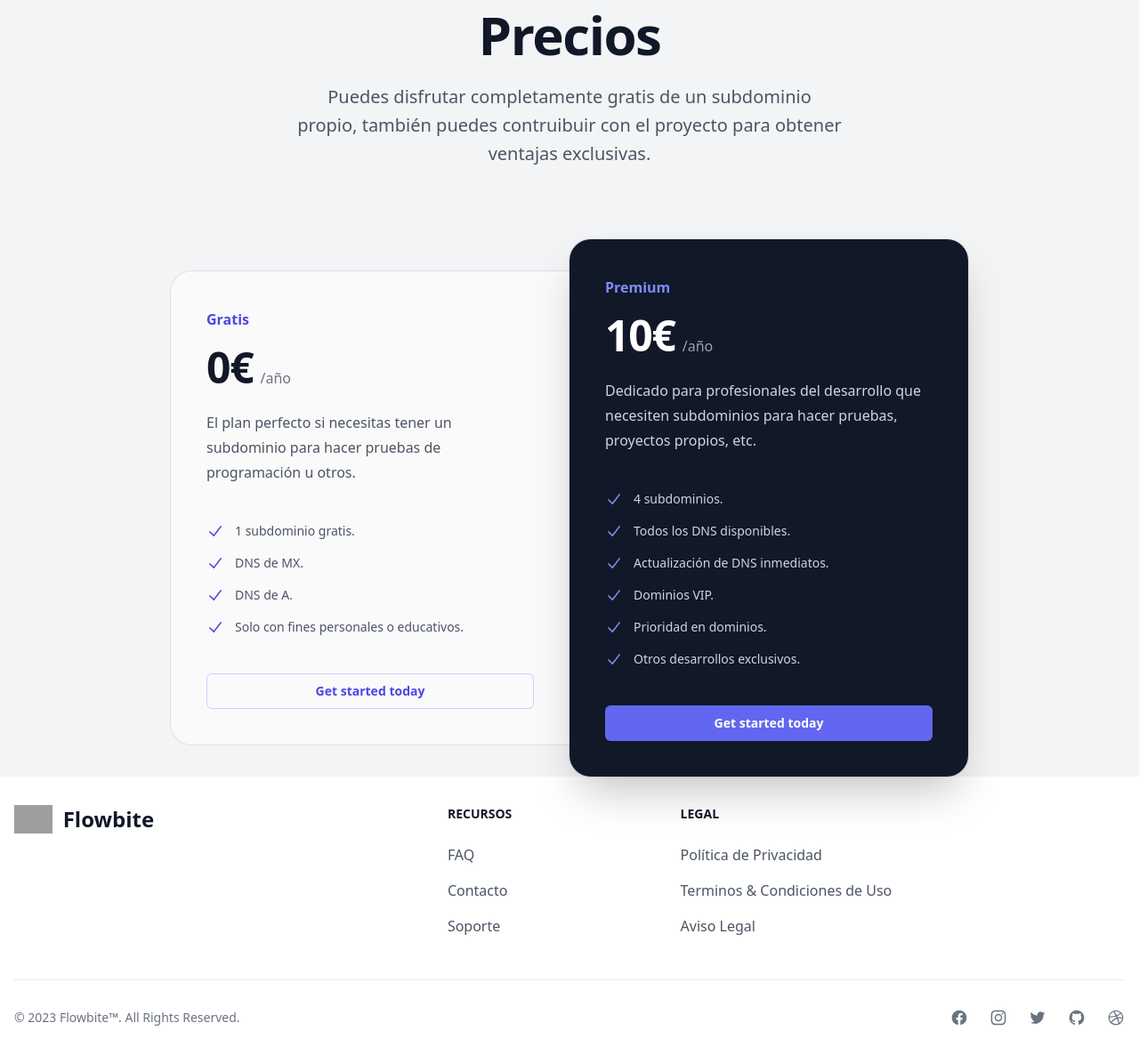
After one commit to luishgc93-cc/subdomains-free, a Symfony app: template templates/Static/home.html.twig in a window 1280 px wide. The commit adds this page. Shown: the part 1149-2335 px from the top of the page at 89% size. Run offline with Twig, Linux system fonts and the light colour scheme; the template is opened without the code that fills it, so the values that code supplies are empty; some libraries are stand-ins or nearby versions; grey boxes are pictures that could not be loaded.

Commit message:
add home

```diff
--- /dev/null
+++ b/config/routes/app/00-static.yaml
@@ -0,0 +1,3 @@
+front.v1.home:
+  path: /
+  controller: App\Controller\StaticController::home
--- /dev/null
+++ b/templates/Static/home.html.twig
@@ -0,0 +1,165 @@
+{% extends 'base.html.twig' %}
+
+{% block body %}
+
+
+<body class="bg-gray-100 text-gray-900 font-sans">
+
+<div class="relative isolate overflow-hidden bg-gray-900 py-24 sm:py-32">
+
+  <img src="https://images.unsplash.com/photo-1521737604893-d14cc237f11d?ixlib=rb-4.0.3&ixid=MnwxMjA3fDB8MHxwaG90by1wYWdlfHx8fGVufDB8fHx8&auto=format&fit=crop&crop=focalpoint&fp-y=.8&w=2830&h=1500&q=80&blend=111827&sat=-100&exp=15&blend-mode=multiply" alt="" class="absolute inset-0 -z-10 size-full object-cover object-right md:object-center">
+  <div class="hidden sm:absolute sm:-top-10 sm:right-1/2 sm:-z-10 sm:mr-10 sm:block sm:transform-gpu sm:blur-3xl" aria-hidden="true">
+    <div class="aspect-1097/845 w-[68.5625rem] bg-linear-to-tr from-[#ff4694] to-[#776fff] opacity-20" style="clip-path: polygon(74.1% 44.1%, 100% 61.6%, 97.5% 26.9%, 85.5% 0.1%, 80.7% 2%, 72.5% 32.5%, 60.2% 62.4%, 52.4% 68.1%, 47.5% 58.3%, 45.2% 34.5%, 27.5% 76.7%, 0.1% 64.9%, 17.9% 100%, 27.6% 76.8%, 76.1% 97.7%, 74.1% 44.1%)"></div>
+  </div>
+  <div class="absolute -top-52 left-1/2 -z-10 -translate-x-1/2 transform-gpu blur-3xl sm:top-[-28rem] sm:ml-16 sm:translate-x-0 sm:transform-gpu" aria-hidden="true">
+    <div class="aspect-1097/845 w-[68.5625rem] bg-linear-to-tr from-[#ff4694] to-[#776fff] opacity-20" style="clip-path: polygon(74.1% 44.1%, 100% 61.6%, 97.5% 26.9%, 85.5% 0.1%, 80.7% 2%, 72.5% 32.5%, 60.2% 62.4%, 52.4% 68.1%, 47.5% 58.3%, 45.2% 34.5%, 27.5% 76.7%, 0.1% 64.9%, 17.9% 100%, 27.6% 76.8%, 76.1% 97.7%, 74.1% 44.1%)"></div>
+  </div>
+  <div class="mx-auto max-w-7xl px-6 lg:px-8">
+    <div class="mx-auto max-w-2xl lg:mx-0">
+      <h2 class="text-5xl font-semibold tracking-tight text-white sm:text-7xl">Subdominios gratis</h2>
+      <p class="mt-8 text-lg font-medium text-pretty text-gray-300 sm:text-xl/8">Anim aute id magna aliqua ad ad non deserunt sunt. Qui irure qui lorem cupidatat commodo. Elit sunt amet fugiat veniam occaecat fugiat.</p>
+    </div>
+    <div class="mx-auto mt-10 max-w-2xl lg:mx-0 lg:max-w-none">
+      <div class="grid grid-cols-1 gap-x-8 gap-y-6 text-base/7 font-semibold text-white sm:grid-cols-2 md:flex lg:gap-x-10">
+        <a href="#">Open roles <span aria-hidden="true">&rarr;</span></a>
+        <a href="#">Internship program <span aria-hidden="true">&rarr;</span></a>
+        <a href="#">Our values <span aria-hidden="true">&rarr;</span></a>
+        <a href="#">Meet our leadership <span aria-hidden="true">&rarr;</span></a>
+      </div>
+      <dl class="mt-16 grid grid-cols-1 gap-8 sm:mt-20 sm:grid-cols-2 lg:grid-cols-4">
+        <div class="flex flex-col-reverse gap-1">
+          <dt class="text-base/7 text-gray-300">Offices worldwide</dt>
+          <dd class="text-4xl font-semibold tracking-tight text-white">12</dd>
+        </div>
+        <div class="flex flex-col-reverse gap-1">
+          <dt class="text-base/7 text-gray-300">Full-time colleagues</dt>
+          <dd class="text-4xl font-semibold tracking-tight text-white">300+</dd>
+        </div>
+        <div class="flex flex-col-reverse gap-1">
+          <dt class="text-base/7 text-gray-300">Hours per week</dt>
+          <dd class="text-4xl font-semibold tracking-tight text-white">40</dd>
+        </div>
+        <div class="flex flex-col-reverse gap-1">
+          <dt class="text-base/7 text-gray-300">Paid time off</dt>
+          <dd class="text-4xl font-semibold tracking-tight text-white">Unlimited</dd>
+        </div>
+      </dl>
+    </div>
+  </div>
+</div>
+
+
+  <!-- Main Content -->
+  <main class="container mx-auto px-4 py-12">
+
+    <!-- Bloque de Video -->
+  <div class="absolute inset-x-0 -top-3 -z-10 transform-gpu overflow-hidden px-36 blur-3xl" aria-hidden="true">
+    <div class="mx-auto aspect-1155/678 w-[72.1875rem] bg-linear-to-tr from-[#ff80b5] to-[#9089fc] opacity-30" style="clip-path: polygon(74.1% 44.1%, 100% 61.6%, 97.5% 26.9%, 85.5% 0.1%, 80.7% 2%, 72.5% 32.5%, 60.2% 62.4%, 52.4% 68.1%, 47.5% 58.3%, 45.2% 34.5%, 27.5% 76.7%, 0.1% 64.9%, 17.9% 100%, 27.6% 76.8%, 76.1% 97.7%, 74.1% 44.1%)"></div>
+  </div>
+  <div class="mx-auto max-w-4xl text-center">
+     <p class="mt-2 text-5xl font-semibold tracking-tight text-balance text-gray-900 sm:text-6xl">Ver más</p>
+  </div>
+    <div class="aspect-w-16 aspect-h-9">
+          <iframe class="w-full h-full rounded-lg" src="https://www.youtube.com/embed/dQw4w9WgXcQ" title="YouTube video player" frameborder="0" allow="accelerometer; autoplay; clipboard-write; encrypted-media; gyroscope; picture-in-picture" allowfullscreen></iframe>
+    </div>
+  </div>
+
+    <div class="absolute inset-x-0 -top-3 -z-10 transform-gpu overflow-hidden px-36 blur-3xl mb-30" aria-hidden="true">
+    <div class="mx-auto aspect-1155/678 w-[72.1875rem] bg-linear-to-tr from-[#ff80b5] to-[#9089fc] opacity-30" style="clip-path: polygon(74.1% 44.1%, 100% 61.6%, 97.5% 26.9%, 85.5% 0.1%, 80.7% 2%, 72.5% 32.5%, 60.2% 62.4%, 52.4% 68.1%, 47.5% 58.3%, 45.2% 34.5%, 27.5% 76.7%, 0.1% 64.9%, 17.9% 100%, 27.6% 76.8%, 76.1% 97.7%, 74.1% 44.1%)"></div>
+  </div>
+  <div class="mx-auto max-w-4xl text-center">
+    <h2 class="mt-2 text-5xl font-semibold tracking-tight text-balance text-gray-900 sm:text-6xl">Precios</h2>
+  </div>
+  <p class="mx-auto mt-6 max-w-2xl text-center text-lg font-medium text-pretty text-gray-600 sm:text-xl/8">Puedes disfrutar completamente gratis de un subdominio propio, también puedes contruibuir con el proyecto para obtener ventajas exclusivas.</p>
+  <div class="mx-auto mt-16 grid max-w-lg grid-cols-1 items-center gap-y-6 sm:mt-20 sm:gap-y-0 lg:max-w-4xl lg:grid-cols-2">
+    <div class="rounded-3xl rounded-t-3xl bg-white/60 p-8 ring-1 ring-gray-900/10 sm:mx-8 sm:rounded-b-none sm:p-10 lg:mx-0 lg:rounded-tr-none lg:rounded-bl-3xl">
+      <h3 id="tier-hobby" class="text-base/7 font-semibold text-indigo-600">Gratis</h3>
+      <p class="mt-4 flex items-baseline gap-x-2">
+        <span class="text-5xl font-semibold tracking-tight text-gray-900">0€</span>
+        <span class="text-base text-gray-500">/año</span>
+      </p>
+      <p class="mt-6 text-base/7 text-gray-600">El plan perfecto si necesitas tener un subdominio para hacer pruebas de programación u otros.</p>
+      <ul role="list" class="mt-8 space-y-3 text-sm/6 text-gray-600 sm:mt-10">
+        <li class="flex gap-x-3">
+          <svg class="h-6 w-5 flex-none text-indigo-600" viewBox="0 0 20 20" fill="currentColor" aria-hidden="true" data-slot="icon">
+            <path fill-rule="evenodd" d="M16.704 4.153a.75.75 0 0 1 .143 1.052l-8 10.5a.75.75 0 0 1-1.127.075l-4.5-4.5a.75.75 0 0 1 1.06-1.06l3.894 3.893 7.48-9.817a.75.75 0 0 1 1.05-.143Z" clip-rule="evenodd" />
+          </svg>
+         1 subdominio gratis.
+        </li>
+        <li class="flex gap-x-3">
+          <svg class="h-6 w-5 flex-none text-indigo-600" viewBox="0 0 20 20" fill="currentColor" aria-hidden="true" data-slot="icon">
+            <path fill-rule="evenodd" d="M16.704 4.153a.75.75 0 0 1 .143 1.052l-8 10.5a.75.75 0 0 1-1.127.075l-4.5-4.5a.75.75 0 0 1 1.06-1.06l3.894 3.893 7.48-9.817a.75.75 0 0 1 1.05-.143Z" clip-rule="evenodd" />
+          </svg>
+          DNS de MX.
+        </li>
+        <li class="flex gap-x-3">
+          <svg class="h-6 w-5 flex-none text-indigo-600" viewBox="0 0 20 20" fill="currentColor" aria-hidden="true" data-slot="icon">
+            <path fill-rule="evenodd" d="M16.704 4.153a.75.75 0 0 1 .143 1.052l-8 10.5a.75.75 0 0 1-1.127.075l-4.5-4.5a.75.75 0 0 1 1.06-1.06l3.894 3.893 7.48-9.817a.75.75 0 0 1 1.05-.143Z" clip-rule="evenodd" />
+          </svg>
+          DNS de A.
+        </li>
+        <li class="flex gap-x-3">
+          <svg class="h-6 w-5 flex-none text-indigo-600" viewBox="0 0 20 20" fill="currentColor" aria-hidden="true" data-slot="icon">
+            <path fill-rule="evenodd" d="M16.704 4.153a.75.75 0 0 1 .143 1.052l-8 10.5a.75.75 0 0 1-1.127.075l-4.5-4.5a.75.75 0 0 1 1.06-1.06l3.894 3.893 7.48-9.817a.75.75 0 0 1 1.05-.143Z" clip-rule="evenodd" />
+          </svg>
+          Solo con fines personales o educativos.
+        </li>
+      </ul>
+      <a href="#" aria-describedby="tier-hobby" class="mt-8 block rounded-md px-3.5 py-2.5 text-center text-sm font-semibold text-indigo-600 ring-1 ring-indigo-200 ring-inset hover:ring-indigo-300 focus-visible:outline-2 focus-visible:outline-offset-2 focus-visible:outline-indigo-600 sm:mt-10">Get started today</a>
+    </div>
+    <div class="relative rounded-3xl bg-gray-900 p-8 ring-1 shadow-2xl ring-gray-900/10 sm:p-10">
+      <h3 id="tier-enterprise" class="text-base/7 font-semibold text-indigo-400">Premium</h3>
+      <p class="mt-4 flex items-baseline gap-x-2">
+        <span class="text-5xl font-semibold tracking-tight text-white">10€</span>
+        <span class="text-base text-gray-400">/año</span>
+      </p>
+      <p class="mt-6 text-base/7 text-gray-300">Dedicado para profesionales del desarrollo que necesiten subdominios para hacer pruebas, proyectos propios, etc.</p>
+      <ul role="list" class="mt-8 space-y-3 text-sm/6 text-gray-300 sm:mt-10">
+        <li class="flex gap-x-3">
+          <svg class="h-6 w-5 flex-none text-indigo-400" viewBox="0 0 20 20" fill="currentColor" aria-hidden="true" data-slot="icon">
+            <path fill-rule="evenodd" d="M16.704 4.153a.75.75 0 0 1 .143 1.052l-8 10.5a.75.75 0 0 1-1.127.075l-4.5-4.5a.75.75 0 0 1 1.06-1.06l3.894 3.893 7.48-9.817a.75.75 0 0 1 1.05-.143Z" clip-rule="evenodd" />
+          </svg>
+          4 subdominios.
+        </li>
+        <li class="flex gap-x-3">
+          <svg class="h-6 w-5 flex-none text-indigo-400" viewBox="0 0 20 20" fill="currentColor" aria-hidden="true" data-slot="icon">
+            <path fill-rule="evenodd" d="M16.704 4.153a.75.75 0 0 1 .143 1.052l-8 10.5a.75.75 0 0 1-1.127.075l-4.5-4.5a.75.75 0 0 1 1.06-1.06l3.894 3.893 7.48-9.817a.75.75 0 0 1 1.05-.143Z" clip-rule="evenodd" />
+          </svg>
+          Todos los DNS disponibles.
+        </li>
+        <li class="flex gap-x-3">
+          <svg class="h-6 w-5 flex-none text-indigo-400" viewBox="0 0 20 20" fill="currentColor" aria-hidden="true" data-slot="icon">
+            <path fill-rule="evenodd" d="M16.704 4.153a.75.75 0 0 1 .143 1.052l-8 10.5a.75.75 0 0 1-1.127.075l-4.5-4.5a.75.75 0 0 1 1.06-1.06l3.894 3.893 7.48-9.817a.75.75 0 0 1 1.05-.143Z" clip-rule="evenodd" />
+          </svg>
+          Actualización de DNS inmediatos.
+        </li>
+        <li class="flex gap-x-3">
+          <svg class="h-6 w-5 flex-none text-indigo-400" viewBox="0 0 20 20" fill="currentColor" aria-hidden="true" data-slot="icon">
+            <path fill-rule="evenodd" d="M16.704 4.153a.75.75 0 0 1 .143 1.052l-8 10.5a.75.75 0 0 1-1.127.075l-4.5-4.5a.75.75 0 0 1 1.06-1.06l3.894 3.893 7.48-9.817a.75.75 0 0 1 1.05-.143Z" clip-rule="evenodd" />
+          </svg>
+          Dominios VIP.
+        </li>
+        <li class="flex gap-x-3">
+          <svg class="h-6 w-5 flex-none text-indigo-400" viewBox="0 0 20 20" fill="currentColor" aria-hidden="true" data-slot="icon">
+            <path fill-rule="evenodd" d="M16.704 4.153a.75.75 0 0 1 .143 1.052l-8 10.5a.75.75 0 0 1-1.127.075l-4.5-4.5a.75.75 0 0 1 1.06-1.06l3.894 3.893 7.48-9.817a.75.75 0 0 1 1.05-.143Z" clip-rule="evenodd" />
+          </svg>
+         Prioridad en dominios.
+        </li>
+        <li class="flex gap-x-3">
+          <svg class="h-6 w-5 flex-none text-indigo-400" viewBox="0 0 20 20" fill="currentColor" aria-hidden="true" data-slot="icon">
+            <path fill-rule="evenodd" d="M16.704 4.153a.75.75 0 0 1 .143 1.052l-8 10.5a.75.75 0 0 1-1.127.075l-4.5-4.5a.75.75 0 0 1 1.06-1.06l3.894 3.893 7.48-9.817a.75.75 0 0 1 1.05-.143Z" clip-rule="evenodd" />
+          </svg>
+          Otros desarrollos exclusivos.
+        </li>
+      </ul>
+      <a href="#" aria-describedby="tier-enterprise" class="mt-8 block rounded-md bg-indigo-500 px-3.5 py-2.5 text-center text-sm font-semibold text-white shadow-xs hover:bg-indigo-400 focus-visible:outline-2 focus-visible:outline-offset-2 focus-visible:outline-indigo-500 sm:mt-10">Get started today</a>
+    </div>
+  </div>
+
+
+
+
+  </main>
+
+
+{% endblock %}
--- a/templates/base.html.twig
+++ b/templates/base.html.twig
@@ -12,7 +12,11 @@
 <body>
 
 {% block menuHeader %}
-        {% include '/Includes/header.html.twig' %}
+
+    {% if '/' != app.request.pathInfo() %}
+            {% include '/Includes/header.html.twig' %}
+    {% endif %}
+
 {% endblock %}
 
 <div id="body">{% block body %}{% endblock %}</div>
```
Also changed, not shown: src/Controller/StaticController.php (added, +18 -0 lines).
